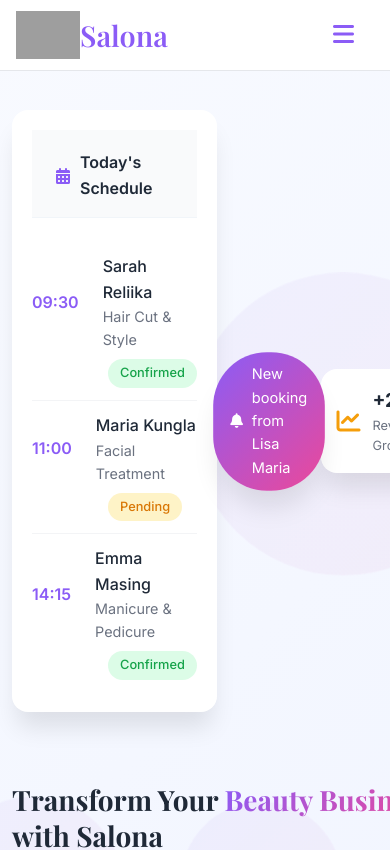
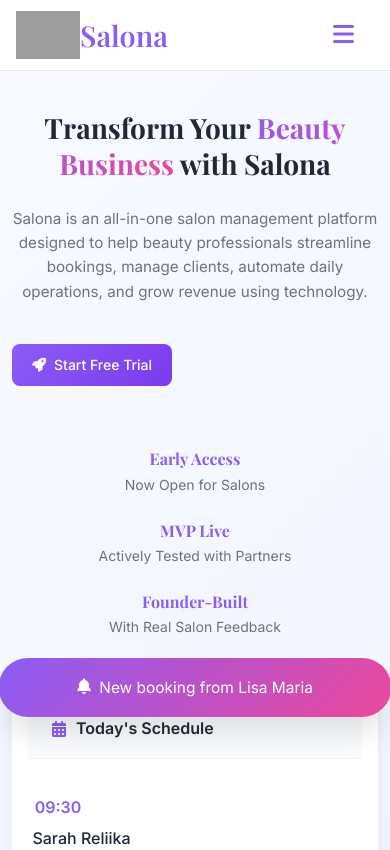
Before and after one commit to elvinmirzazada/salona-app, a React (Vite) app: page / in a window 390 px wide. Shown: the top 850 px of the page. Built offline with nearby package versions, Linux system fonts and the light colour scheme; no server answers; grey boxes are pictures that could not be loaded.

Commit message:
fix on homepage design

```diff
--- a/src/styles/auth.css
+++ b/src/styles/auth.css
@@ -653,9 +653,9 @@ body {
 }
 
 @media (max-width: 768px) {
-    .nav-links {
-        display: none;
-    }
+    /*.nav-links {*/
+    /*    display: none;*/
+    /*}*/
 
     .auth-container {
         padding: 90px 16px 40px;
--- a/src/styles/home.css
+++ b/src/styles/home.css
@@ -295,7 +295,7 @@ body {
 .floating-notification {
     position: absolute;
     top: -20px;
-    right: -40px;
+    /*right: -40px;*/
     background: var(--gradient-primary);
     color: white;
     padding: 12px 20px;
@@ -771,88 +771,52 @@ body {
 
     .hero-content {
         padding: 0;
+        text-align: center;
     }
 
     .hero-text {
-        width: 100%;
-        max-width: 100%;
-        padding: 0;
+        order: 0;
     }
 
-    .hero-title {
-        font-size: 2.2rem;
-        margin-bottom: 20px;
+    .hero-image {
+        order: 1;
+        width: 100%;
     }
 
-    .hero-subtitle {
-        font-size: 1rem;
-        margin-bottom: 30px;
+    .hero-card {
+        width: 100%;
+        max-width: 380px;
+        margin: 0 auto;
+        padding: 20px;
     }
 
     .hero-buttons {
-        flex-direction: column;
-        gap: 12px;
-        margin-bottom: 40px;
-        width: 100%;
-        padding: 0;
-    }
-
-    .btn {
-        width: 100%;
-        max-width: 100%;
-        justify-content: center;
-        padding: 14px 16px;
-        font-size: 0.9rem;
-        box-sizing: border-box;
-        text-align: center;
-    }
-
-    .btn i {
-        flex-shrink: 0;
-        font-size: 0.9rem;
+        align-items: stretch;
     }
 
     .hero-stats {
-        flex-wrap: wrap;
-        gap: 30px;
         justify-content: center;
     }
 
-    .stat {
-        flex: 1;
-        min-width: 120px;
-    }
-
-    .stat-number {
-        font-size: 1.5rem;
-    }
-
-    .stat-label {
-        font-size: 0.85rem;
-    }
-
-    .salon-dashboard {
-        width: 100%;
-        padding: 20px;
-    }
-
     .floating-notification {
-        position: static;
-        margin-top: 20px;
-        font-size: 0.85rem;
-        padding: 10px 16px;
+        /*margin: 16px auto 0;*/
+        justify-content: center;
+        text-align: center;
+        max-width: 320px;
     }
 
     .stats-card {
-        position: static;
-        margin-top: 20px;
-        width: 100%;
+        margin: 16px auto 0;
+        max-width: 260px;
     }
 
-    .hero-shape-1,
-    .hero-shape-2,
-    .hero-shape-3 {
-        opacity: 0.05;
+    .salon-mockup {
+        max-width: 420px;
+        margin: 0 auto;
+    }
+
+    .about-text {
+        text-align: left;
     }
 
     /* Features Section */
@@ -1023,26 +987,27 @@ body {
     }
 
     .appointment-item {
-        flex-wrap: wrap;
-        gap: 8px;
+        flex-direction: column;
+        align-items: flex-start;
+        gap: 6px;
     }
 
-    .appointment-time {
-        min-width: auto;
+    .appointment-details {
+        margin-left: 0;
     }
 
     .appointment-status {
-        margin-left: 76px;
+        margin-left: 0;
     }
 
-    .footer-logo {
-        font-size: 1.3rem;
+    .hero-shape-1,
+    .hero-shape-2,
+    .hero-shape-3 {
+        display: none;
     }
 
-    .footer-logo img,
-    .footer-logo .nav-logo-icon,
-    .footer-logo-icon {
-        width: 40px;
-        height: 40px;
+    .hero-card {
+        max-width: 100%;
+        padding: 16px;
     }
 }
```
